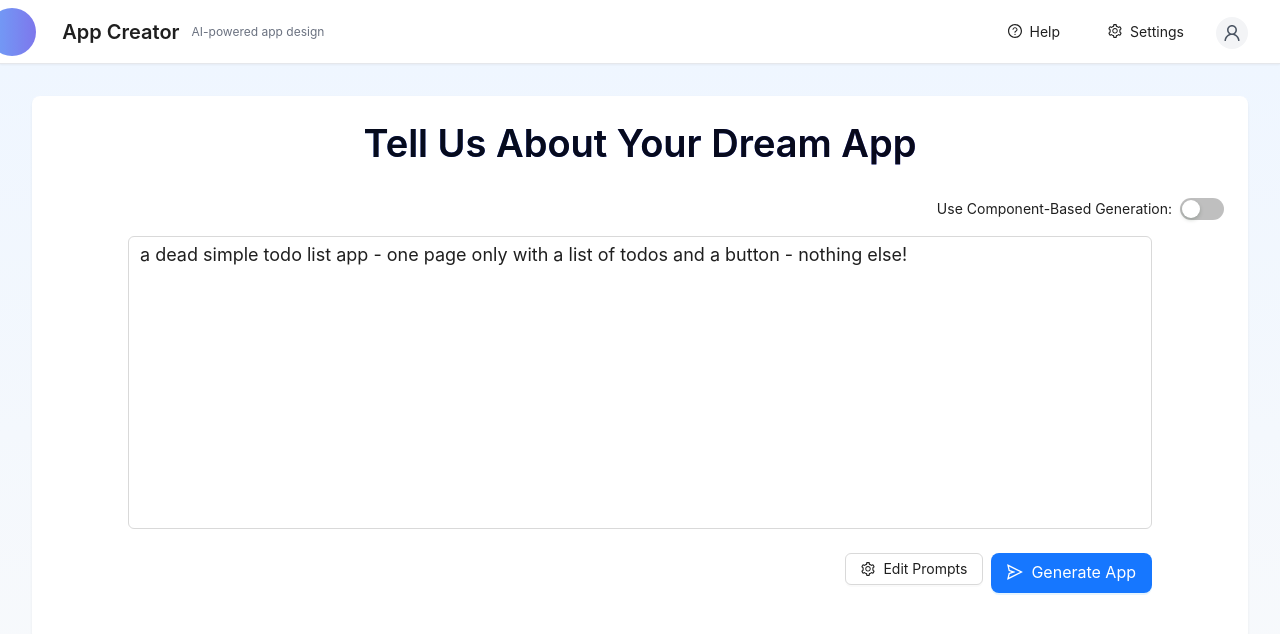
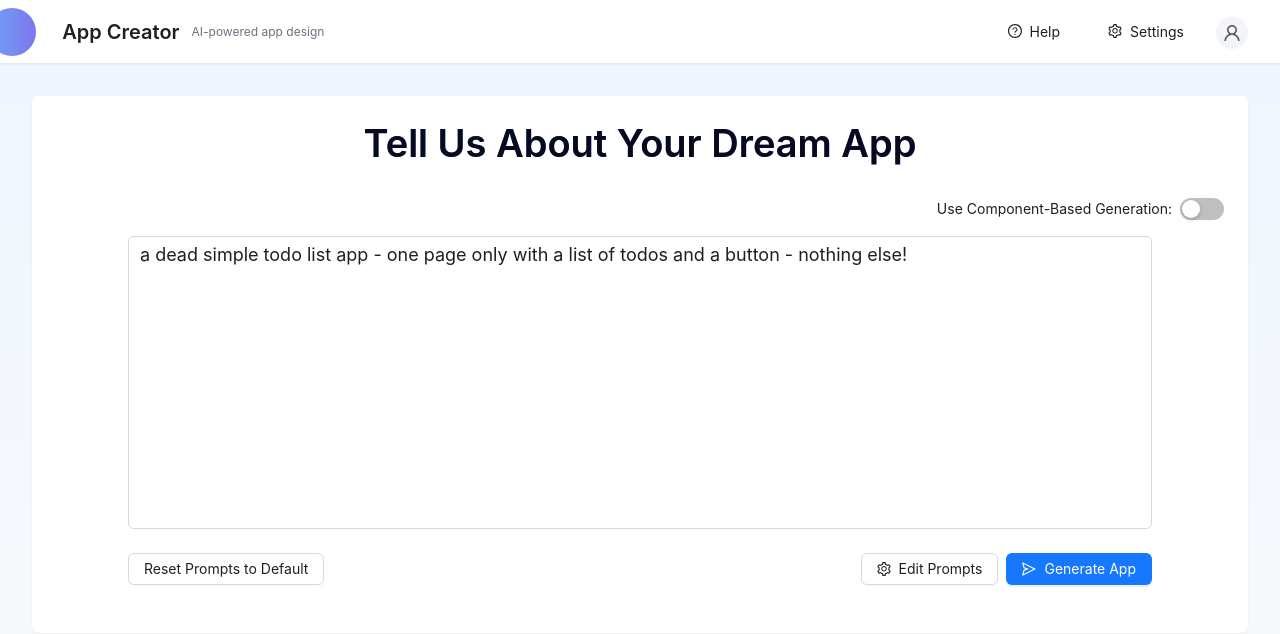
Before and after one commit to guysopher/mocker, a Next.js app: page / in a window 1280 px wide. Shown: the top 634 px of the page. Built offline with nearby package versions, Linux system fonts and the light colour scheme.

Commit message:
Refactor AppDescriptionForm and PromptEditor components: save prompts to localStorage, improve prompt reset functionality, and pass edited prompts as props

```diff
--- a/components/AppDescriptionForm.tsx
+++ b/components/AppDescriptionForm.tsx
@@ -50,6 +50,7 @@ export default function AppDescriptionForm({ onSubmit, isGenerating }: AppDescri
 
   const handleSavePrompts = (updatedPrompts: Record<PromptName, string>) => {
     setPrompts(updatedPrompts)
+    localStorage.setItem(STORAGE_KEY_PROMPTS, JSON.stringify(updatedPrompts))
     setIsPromptEditorOpen(false)
   }
 
@@ -99,7 +100,22 @@ export default function AppDescriptionForm({ onSubmit, isGenerating }: AppDescri
         </Form.Item>
 
         <Form.Item>
-          <div className="flex justify-end space-x-2">
+          <div className="flex justify-between space-x-2">
+            <Button
+              type="default"
+              onClick={() => {
+                // Reset prompts to default
+                setPrompts(defaultPrompts);
+                // Remove prompts from localStorage but keep description
+                if (typeof window !== 'undefined') {
+                  localStorage.setItem(STORAGE_KEY_PROMPTS, JSON.stringify(defaultPrompts));
+                }
+              }}
+              disabled={isGenerating}
+            >
+              Reset Prompts to Default
+            </Button>
+            <div className="flex space-x-2">
               <Button
                 type="default"
                 icon={<SettingOutlined />}
@@ -113,11 +129,11 @@ export default function AppDescriptionForm({ onSubmit, isGenerating }: AppDescri
                 htmlType="submit"
                 disabled={!description.trim() || isGenerating}
                 icon={<SendOutlined />}
-              size="large"
                 loading={isGenerating}
               >
                 {isGenerating ? 'Generating...' : 'Generate App'}
               </Button>
+            </div>
           </div>
         </Form.Item>
       </Form>
@@ -133,6 +149,8 @@ export default function AppDescriptionForm({ onSubmit, isGenerating }: AppDescri
           onSave={handleSavePrompts}
           onCancel={() => setIsPromptEditorOpen(false)}
           onResetPrompt={handleResetPrompt}
+          editedPrompts={prompts}
+          setEditedPrompts={setPrompts}
         />
       </Modal>
     </>
--- a/components/PromptEditor.tsx
+++ b/components/PromptEditor.tsx
@@ -12,38 +12,15 @@ interface PromptEditorProps {
   onSave: (updatedPrompts: any) => void;
   onCancel: () => void;
   onResetPrompt: (promptName: PromptName) => void;
+  editedPrompts: any;
+  setEditedPrompts: (updatedPrompts: any) => void;
 }
 
 // Mapping between PromptName enum and the keys used in the editedPrompts state
-const PromptEditor = ({ onSave, onCancel, onResetPrompt }: PromptEditorProps) => {
-  const [editedPrompts, setEditedPrompts] = useState<any>(null);
+const PromptEditor = ({ onSave, onCancel, onResetPrompt, editedPrompts, setEditedPrompts }: PromptEditorProps) => {
   const [activeTab, setActiveTab] = useState<string>(PromptName.APP_BRIEF);
 
   // const { success, error, info, contextHolder } = useMessage();
-
-  // Load prompts from localStorage on component mount
-  useEffect(() => {
-    const loadPrompts = () => {
-      try {
-        // Try to get saved prompts from localStorage
-        const savedPrompts = JSON.parse(localStorage.getItem('customPrompts') || '{}');
-
-        const editedPrompts = {...prompts};
-        if (savedPrompts) {
-          for (const promptName of Object.keys(savedPrompts)) {
-            // If saved prompts exist, use them
-            editedPrompts[promptName as PromptName] = savedPrompts[promptName as any];
-          }
-        }
-        setEditedPrompts(editedPrompts);
-      } catch (error) {
-        console.error('Error loading prompts:', error);
-        setEditedPrompts(prompts);
-      }
-    };
-
-    loadPrompts();
-  }, []);
 
   const handleChange = (field: string, value: string) => {
     setEditedPrompts((prev: any) => ({
@@ -53,9 +30,6 @@ const PromptEditor = ({ onSave, onCancel, onResetPrompt }: PromptEditorProps) =>
   };
 
   const handleSave = () => {
-    // Save to localStorage
-    localStorage.setItem('customPrompts', JSON.stringify(editedPrompts));
-
     onSave(editedPrompts);
   };
 
```
Lines whose indentation alone changed are shown as unchanged.
